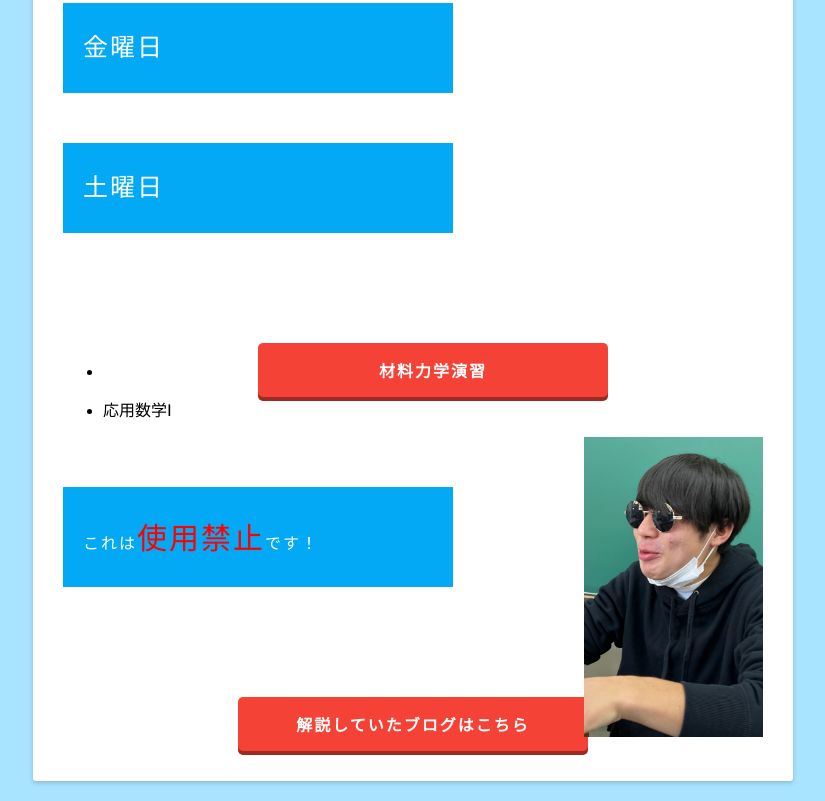
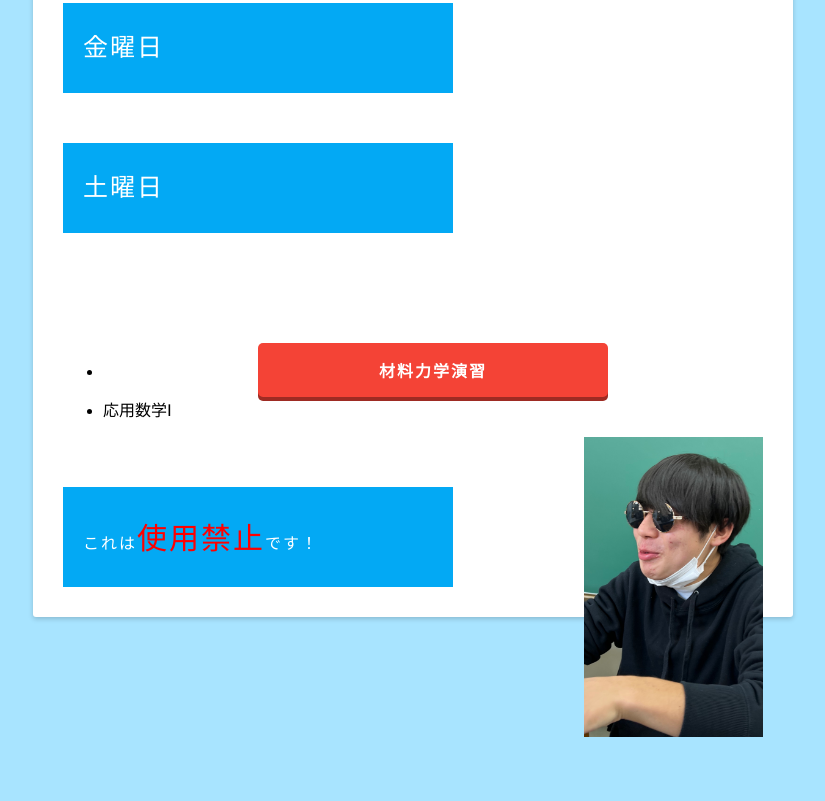
Before and after one commit to Tomokimo/assignment-, a plain HTML site: page index.html in a window 1280 px wide. Shown: the part 1543-2344 px from the top of the page, without its empty margins (227-1052 px from the left). After the commit the page ends 2280 px from the top, so only its background shows below. Drawn offline with Linux system fonts and the light colour scheme.

Commit message:
Update index.html

```diff
--- a/index.html
+++ b/index.html
@@ -54,7 +54,7 @@
         <p>これは<span class="aka">使用禁止</span>です！</p>
         <!--imgタグは書き方特殊　終了タグは使わない。altのところは画像が表示されなかった時に表示する文-->
         <img src="IMG_2427.jpeg" alt="">
-        <a href="https://www.sejuku.net/blog/">解説していたブログはこちら</a>
+
         <!--
             <h>はheadingの意味で見出しのこと
             サイズはh1〜h6まである
```
